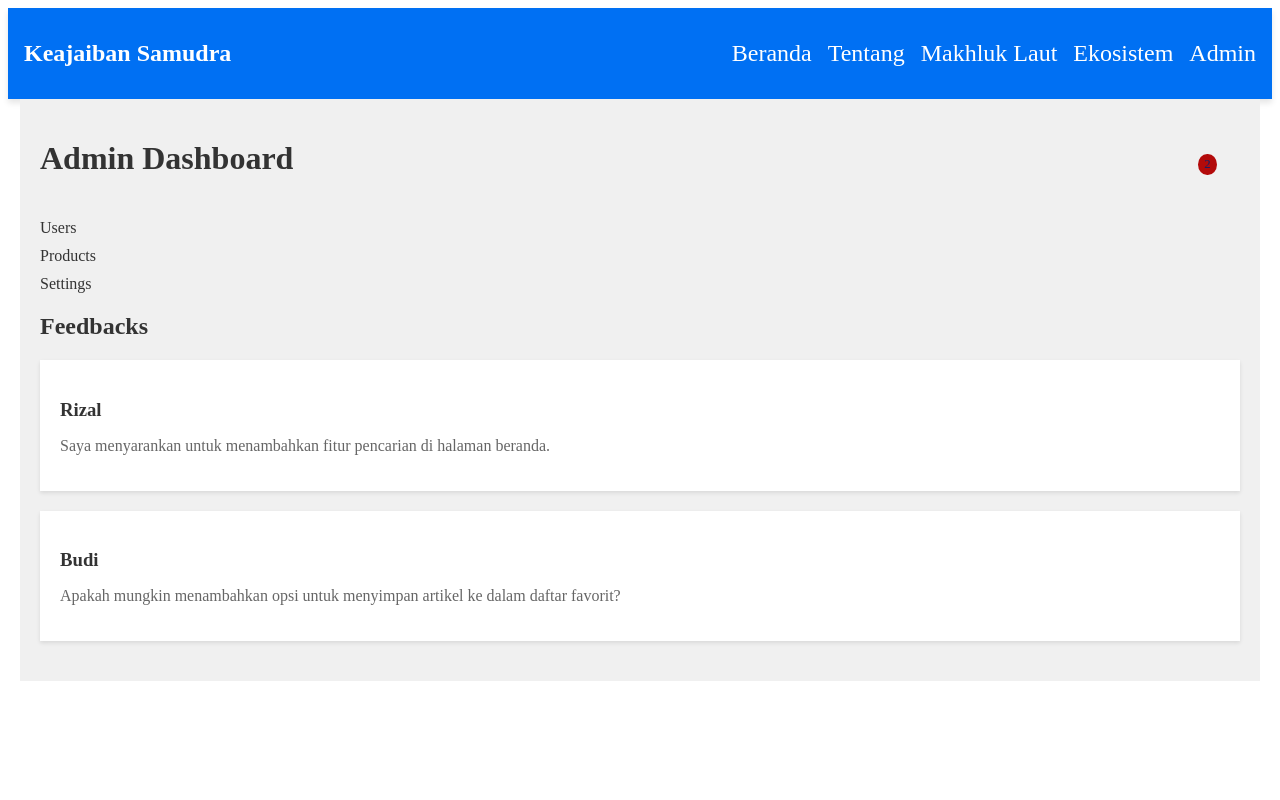
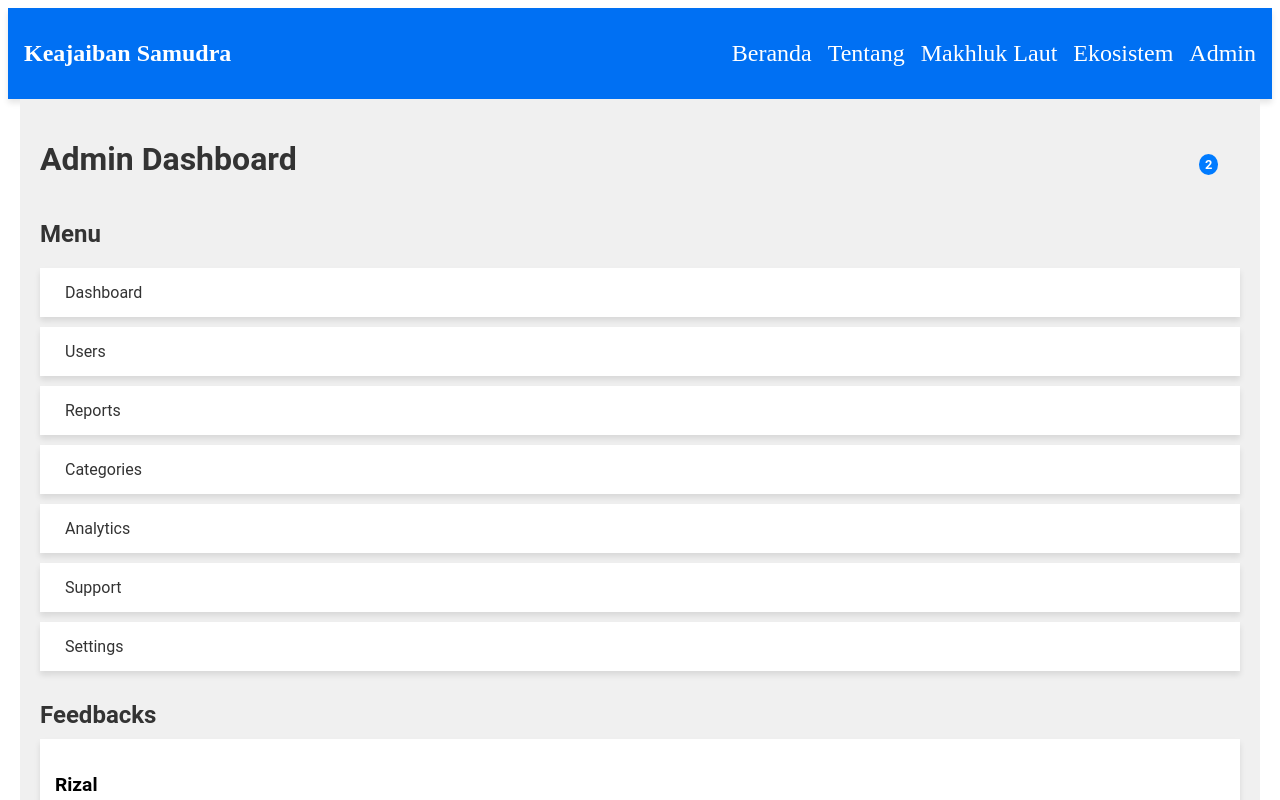
Before and after one commit to romzazikrian/TA-PBS-21CDX-TeamEto, a Next.js app in the folder frontend/: page /admin in a window 1280 px wide. Shown: the top 800 px of the page. Built offline with nearby package versions, Linux system fonts and the light colour scheme.

Commit message:
memperbaiki tampilan menu pada Halaman admin

```diff
--- a/frontend/src/app/styles/Admin.module.css
+++ b/frontend/src/app/styles/Admin.module.css
@@ -1,10 +1,9 @@
-/* Admin.module.css */
-
 .container {
   max-width: 1200px;
   margin: 0 auto;
   padding: 20px;
   background-color: #f0f0f0;
+  font-family: "Roboto", sans-serif; /* Set font for the entire container */
 }
 
 .header {
@@ -16,16 +15,72 @@
 
 .title {
   font-size: 2rem;
-  font-weight: bold;
+  font-weight: 700; /* Set font weight to bold */
   color: #333;
 }
 
-.notifications,
-.settings {
+.notifications {
   position: relative;
 }
 
-.notificationIcon,
+.notificationIcon {
+  cursor: pointer;
+  font-size: 1.5rem;
+  color: #333;
+  margin-left: 20px;
+}
+
+.notificationIcon:hover {
+  color: #007bff;
+}
+
+.badge {
+  position: absolute;
+  top: -5px;
+  right: -450px;
+  background-color: #007bff;
+  color: white;
+  padding: 3px 6px;
+  border-radius: 50%;
+  font-size: 0.8rem;
+  font-weight: 700; /* Set font weight to bold */
+}
+
+.notificationDropdown {
+  position: absolute;
+  top: 40px;
+  right: 0;
+  width: 300px;
+  background-color: #fff;
+  box-shadow: 0 4px 6px rgba(0, 0, 0, 0.1);
+  z-index: 100;
+  display: none;
+  animation: fadeIn 0.3s ease-in-out;
+}
+
+.notificationDropdown.active {
+  display: block;
+}
+
+.notificationItem {
+  padding: 10px;
+  border-bottom: 1px solid #eee;
+}
+
+.notificationItem:last-child {
+  border-bottom: none;
+}
+
+.notificationItem p {
+  color: #333;
+  margin: 0;
+  font-weight: 400; /* Set font weight to normal */
+}
+
+.notificationItem p:hover {
+  color: #007bff;
+}
+
 .settingIcon {
   cursor: pointer;
   font-size: 1.5rem;
@@ -33,120 +88,107 @@
   margin-left: 20px;
 }
 
-.notificationIcon:hover,
 .settingIcon:hover {
   color: #007bff;
 }
 
-.badge {
-  position: absolute;
-  top: -5px;
-  right: -450px;
-  background-color: #b30a0a;
-  color: rgb(21, 32, 104);
-  padding: 3px 6px;
-  border-radius: 50%;
-  font-size: 0.8rem;
-}
-
-.notificationDropdown,
 .settingDropdown {
   position: absolute;
-  top: 30px;
+  top: 40px;
   right: 0;
-  width: 250px;
+  width: 200px;
   background-color: #fff;
   box-shadow: 0 4px 6px rgba(0, 0, 0, 0.1);
   z-index: 100;
   display: none;
-}
-
-.notificationDropdown.active,
-.settingDropdown.active {
-  display: block;
   animation: fadeIn 0.3s ease-in-out;
 }
 
-.notificationItem,
+.settingDropdown.active {
+  display: block;
+}
+
+.settingList {
+  list-style-type: none;
+  padding: 0;
+  margin: 0;
+}
+
 .settingItem {
   padding: 10px;
-  border-bottom: 1px solid #432778;
+  border-bottom: 1px solid #eee;
 }
 
-.notificationItem:last-child,
 .settingItem:last-child {
   border-bottom: none;
 }
 
-.notificationItem p,
 .settingItem a {
   color: #333;
   text-decoration: none;
+  font-weight: 400; /* Set font weight to normal */
 }
 
-.notificationItem p:hover,
 .settingItem a:hover {
   color: #007bff;
 }
 
-@keyframes fadeIn {
-  from {
-    opacity: 0;
-    transform: translateY(-10px);
-  }
-  to {
-    opacity: 1;
-    transform: translateY(0);
-  }
+.menu {
+  margin-top: 20px;
 }
 
-.menu {
-  margin-bottom: 20px;
+.menuTitle {
+  font-size: 1.5rem;
+  font-weight: 700; /* Set font weight to bold */
+  color: #333;
 }
 
 .menuList {
-  list-style-type: none;
-  padding: 0;
+  display: flex;
+  flex-direction: column; /* Menyusun menu secara vertikal dari atas ke bawah */
 }
 
 .menuItem {
+  background-color: #fff;
+  box-shadow: 0 4px 6px rgba(0, 0, 0, 0.1);
+  padding: 15px;
   margin-bottom: 10px;
 }
 
 .menuItem a {
+  display: flex;
+  align-items: center;
   color: #333;
   text-decoration: none;
-  display: flex;
-  align-items: center;
+  font-weight: 400; /* Set font weight to normal */
+}
+
+.menuItem a i {
+  margin-right: 10px;
 }
 
 .menuItem a:hover {
   color: #007bff;
 }
 
+.content {
+  margin-top: 20px;
+}
+
 .sectionTitle {
   font-size: 1.5rem;
-  font-weight: bold;
+  font-weight: 700; /* Set font weight to bold */
   color: #333;
-  margin-bottom: 20px;
+  margin-bottom: 10px;
 }
 
 .card {
   background-color: #fff;
-  padding: 20px;
-  margin-bottom: 20px;
-  box-shadow: 0 2px 4px rgba(0, 0, 0, 0.1);
+  box-shadow: 0 4px 6px rgba(0, 0, 0, 0.1);
+  padding: 15px;
+  margin-bottom: 15px;
 }
 
 .card h3 {
-  margin-bottom: 10px;
-  color: #333;
+  font-size: 1.2rem;
 }
-
-.card p {
-  color: #666;
-}
-
-.fa {
-  margin-right: 10px;
-}
--- a/frontend/src/pages/admin.tsx
+++ b/frontend/src/pages/admin.tsx
@@ -23,24 +23,47 @@ const AdminDashboard = () => {
   // Dummy data untuk simulasi menu data
   const [menuData] = useState([
     {
+      id: 0,
+      title: "Dashboard",
+      icon: "fa fa-dashboard",
+      link: "/admin/dashboard",
+    },
+    {
       id: 1,
       title: "Users",
       icon: "fa fa-users",
       link: "/admin/users",
     },
     {
-      id: 2,
-      title: "Products",
-      icon: "fa fa-cubes",
-      link: "/admin/products",
+      id: 4,
+      title: "Reports",
+      icon: "fa fa-chart-bar",
+      link: "/admin/reports",
     },
     {
-      id: 3,
-      title: "Settings", // Tambahkan menu Settings
+      id: 5,
+      title: "Categories",
+      icon: "fa fa-tags",
+      link: "/admin/categories",
+    },
+    {
+      id: 6,
+      title: "Analytics",
+      icon: "fa fa-analytics",
+      link: "/admin/analytics",
+    },
+    {
+      id: 7,
+      title: "Support",
+      icon: "fa fa-life-ring",
+      link: "/admin/support",
+    },
+    {
+      id: 8,
+      title: "Settings",
       icon: "fa fa-cog",
       link: "/admin/settings",
     },
-    // Tambahkan menu data lainnya sesuai kebutuhan
   ]);
 
   // State untuk menampilkan atau menyembunyikan dropdown notifikasi
@@ -114,16 +137,16 @@ const AdminDashboard = () => {
           </div>
         </div>
         <div className={styles.menu}>
-          <h2 className={styles.menuTitle}></h2>
-          <ul className={styles.menuList}>
+          <h2 className={styles.menuTitle}>Menu</h2>
+          <div className={styles.menuList}>
             {menuData.map((item) => (
-              <li key={item.id} className={styles.menuItem}>
+              <div key={item.id} className={styles.menuItem}>
                 <a href={item.link}>
                   <i className={item.icon}></i> {item.title}
                 </a>
-              </li>
+              </div>
             ))}
-          </ul>
+          </div>
         </div>
         <div className={styles.content}>
           <h2 className={styles.sectionTitle}>Feedbacks</h2>
```
